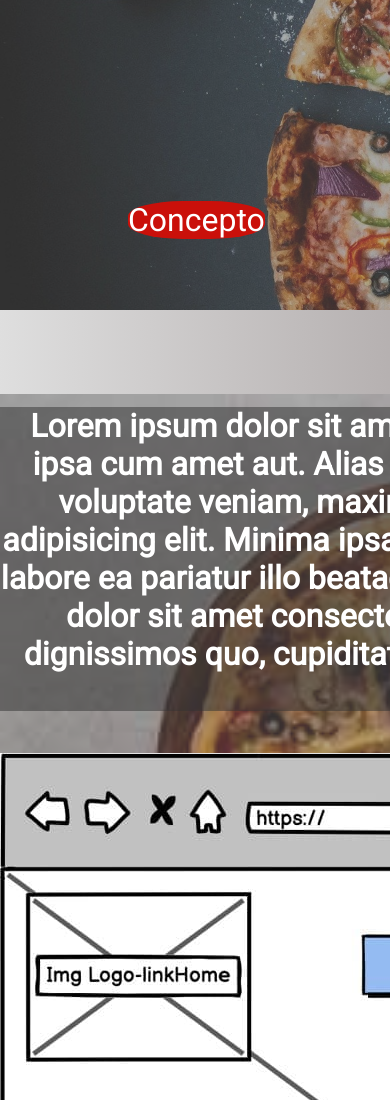
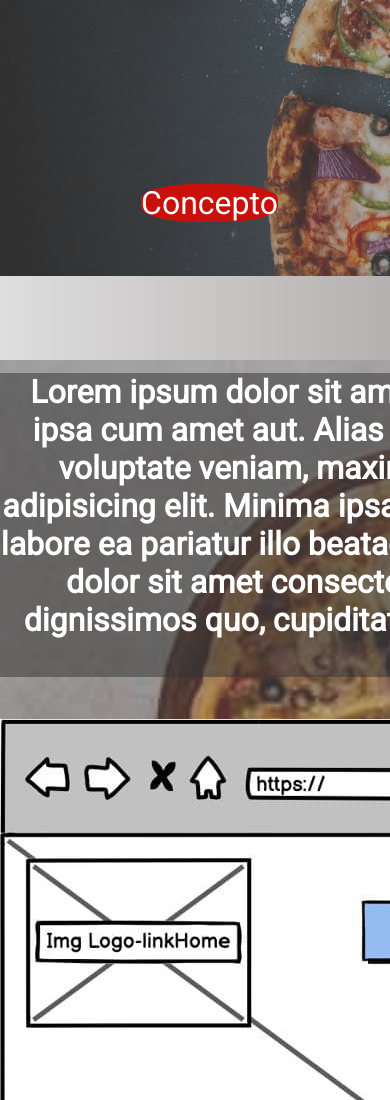
Before and after one commit to RafaSca/29205-CryptoPizza-RafaelScayola, a plain HTML site: page index.html in a window 390 px wide. Shown: the top 1100 px of the page. Drawn offline with nearby package versions, Linux system fonts and the light colour scheme.

Commit message:
Solucionado un desajuste que generaba el header

```diff
--- a/css/styles2.css
+++ b/css/styles2.css
@@ -40,8 +40,8 @@ header {
 
 .nav-bar {
     display:flex;
-    justify-content: space-between;
-    margin: 2vh 10%;
+    justify-content: space-around;
+    /* margin: 2vh 10%; */
 
 }
 
@@ -257,7 +257,7 @@ footer p {
     .nav-bar {
         display:flex;
         flex-direction: column;
-        margin: 2vh 10%;
+        /* margin: 2vh 10%; */
 
     }
 
@@ -274,7 +274,7 @@ footer p {
     .nav-bar__list {
         display:flex;
         list-style: none;
-        justify-content: space-between;
+        justify-content: space-evenly;
         column-gap: 2em;
 
     }
```
